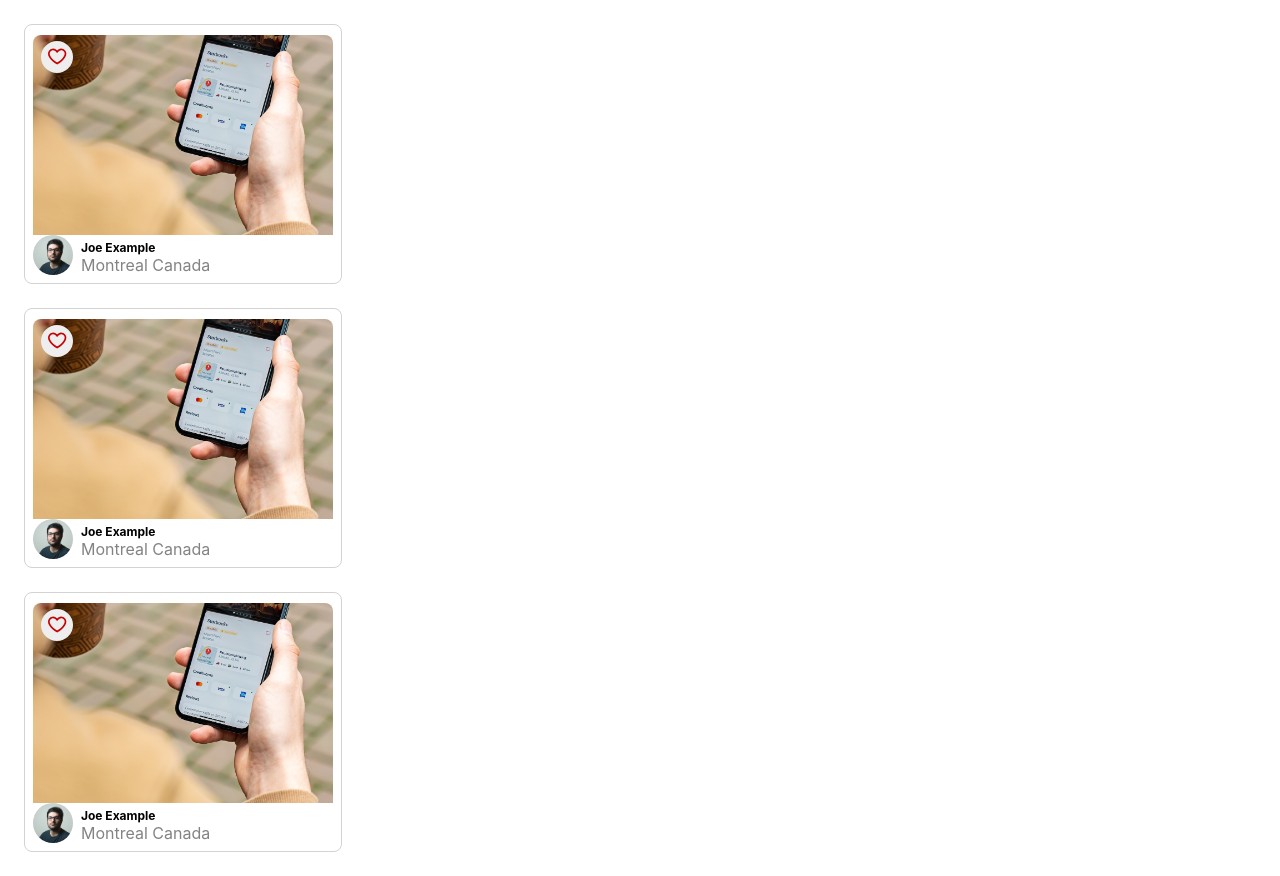
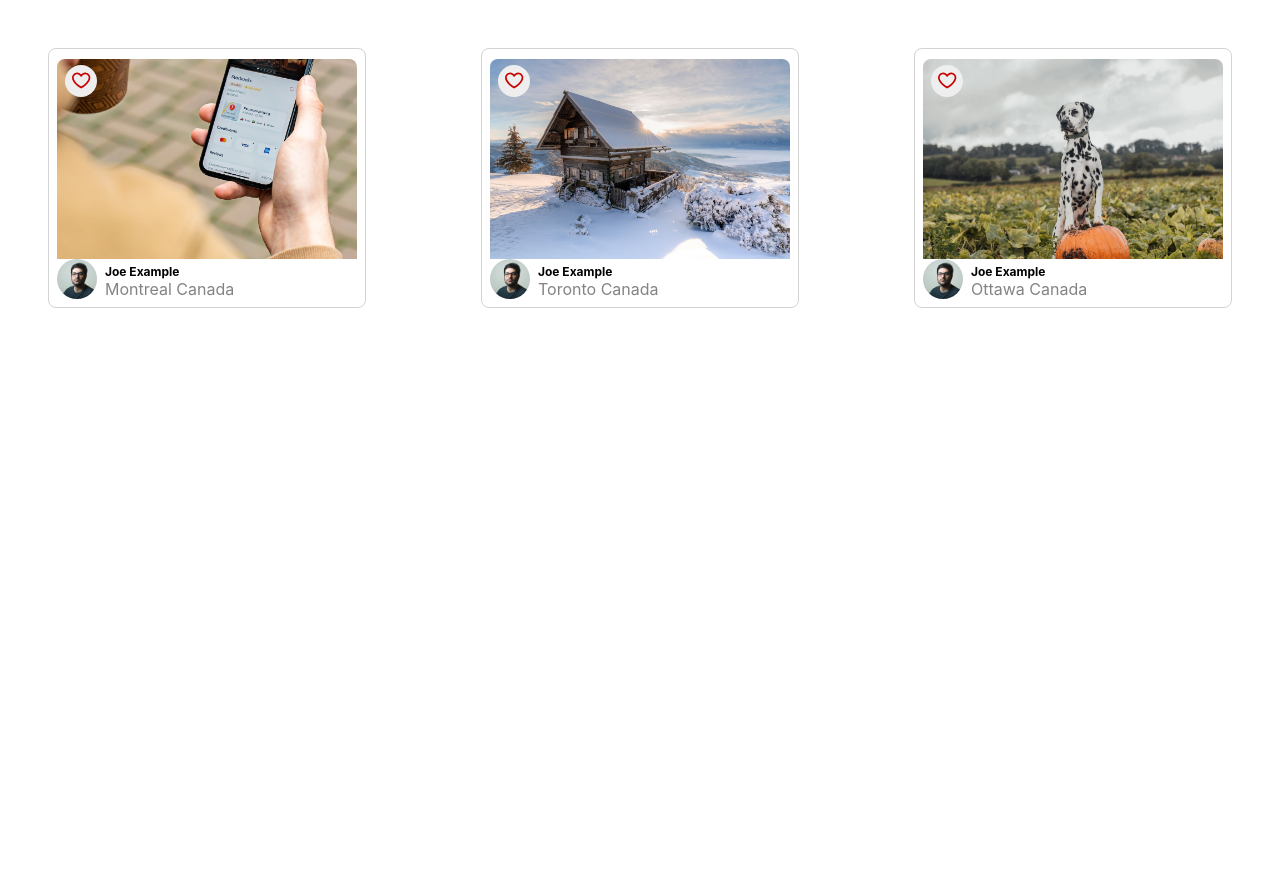
Before and after one commit to Upgrayedd0408/photolabs, a React (Create React App) app in the folder frontend/: page / in a window 1280 px wide. After the commit the page ends 800 px from the top, so only its background shows below. Built offline with nearby package versions, Linux system fonts and the light colour scheme; the HTML template or start-up script is replaced by a standard one.

Commit message:
implement feature to pull multiple photos from the database

```diff
--- a/frontend/src/App.jsx
+++ b/frontend/src/App.jsx
@@ -1,19 +1,9 @@
 import React from 'react';
 
 import PhotoListItem from './components/PhotoListItem';
+import PhotoList from 'components/PhotoList';
 import './App.scss';
 import { useState } from 'react';
-
-const sampleDataForPhotoListItem = {
-  id: 1,
-  location: {
-    city: "Montreal",
-    country: "Canada",
-  },
-  imageSource: `${process.env.PUBLIC_URL}/Image-1-Regular.jpeg`,
-  username: "Joe Example",
-  profile: `${process.env.PUBLIC_URL}/profile-1.jpg`,
-};
 
 
 
@@ -29,12 +19,12 @@ const App = () => {
     }
   };
 
-  const photos = [...Array(3)];
-  const list = photos.map((photo, i) => <PhotoListItem key={i} photoData={sampleDataForPhotoListItem} fav={fav} favPhoto={favPhoto} />);
+  /* const photos = [...Array(3)];
+  const list = photos.map((photo, i) => <PhotoListItem key={i} photoData={sampleDataForPhotoListItem} fav={fav} favPhoto={favPhoto} />); */
 
   return (
-    <div className="App, photo-list">
-      {list}
+    <div className="App">
+      <PhotoList fav={fav} favPhoto={favPhoto} />
     </div>
   );
 };
--- a/frontend/src/components/PhotoFavButton.jsx
+++ b/frontend/src/components/PhotoFavButton.jsx
@@ -8,8 +8,6 @@ const PhotoFavButton = (props) => {
 
   const handleClick = () => {
     favPhoto();
-    console.log("clicked!");
-    console.log(fav);
   };
 
   return (
--- a/frontend/src/components/PhotoList.jsx
+++ b/frontend/src/components/PhotoList.jsx
@@ -1,6 +1,7 @@
 import React from "react";
 
 import "../styles/PhotoList.scss";
+import PhotoListItem from "./PhotoListItem";
 
 const sampleDataForPhotoList = [
   {
@@ -56,10 +57,14 @@ const sampleDataForPhotoList = [
   },
 ];
 
-const PhotoList = () => {
+const PhotoList = (props) => {
+  const { fav, favPhoto } = props;
+
+  const list = sampleDataForPhotoList.map((photo, i) => <PhotoListItem key={i} /* photoData={sampleDataForPhotoListItem} */ photo={photo} fav={fav} favPhoto={favPhoto} />);
+
   return (
     <ul className="photo-list">
-      {/* Insert React */}
+      {list}
     </ul>
   );
 };
--- a/frontend/src/components/PhotoListItem.jsx
+++ b/frontend/src/components/PhotoListItem.jsx
@@ -9,18 +9,18 @@ import PhotoFavButton from "./PhotoFavButton";
 
 
 const PhotoListItem = (props) => {
-  const { imageSource, username, profile, location } = props.photoData;
+  const { location, urls, user } = props.photo;
 
   return (
     <div className="photo-list__item">
       <PhotoFavButton fav={props.fav} favPhoto={props.favPhoto} />
       <div className="photo-list__user-details">
-        <img src={imageSource} className="photo-list__image" />
+        <img src={urls.regular} className="photo-list__image" />
         <div className="photo-list__user-details2">
-          <img src={profile} className="photo-list__user-profile" />
+          <img src={user.profile} className="photo-list__user-profile" />
           <div className="photo-list__user-details">
             <span className="photo-list__user-info">
-              {username}
+              {user.name}
             </span>
             <span className="photo-list__user-location">
               {location.city} {location.country}
```
